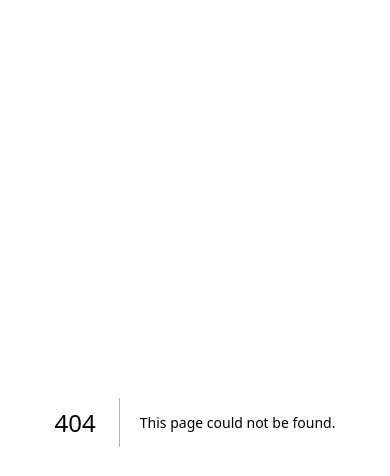
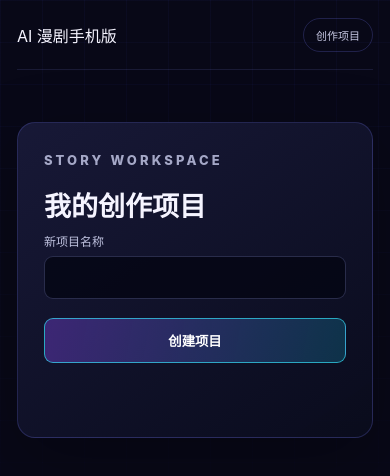
Before and after one commit to Qazwesrd/AI-Comic-Mobile, a Next.js app in the folder apps/web/: page /projects in a window 390 px wide. Before the commit this address had no page. Shown: the top 476 px of the page. Built offline with nearby package versions, Linux system fonts and the light colour scheme; no server answers.

Commit message:
Add mobile product page: apps/web/src/app/projects/page.tsx

```diff
--- /dev/null
+++ b/apps/web/src/app/projects/page.tsx
@@ -0,0 +1,11 @@
+"use client";
+import { FormEvent,useEffect,useState } from "react";
+const API=process.env.NEXT_PUBLIC_API_BASE_URL||"http://127.0.0.1:8000";
+type Project={id:number;title:string;description:string;status:string};
+export default function ProjectsPage(){const [projects,setProjects]=useState<Project[]>([]);const [title,setTitle]=useState("");const [text,setText]=useState("");const [selected,setSelected]=useState<number|null>(null);const [message,setMessage]=useState("");
+async function load(){const r=await fetch(`${API}/api/v1/projects`,{credentials:"include"});if(r.ok)setProjects(await r.json());}
+useEffect(()=>{void load();},[]);
+async function create(e:FormEvent){e.preventDefault();const r=await fetch(`${API}/api/v1/projects`,{method:"POST",credentials:"include",headers:{"Content-Type":"application/json"},body:JSON.stringify({title,description:"手机端漫剧项目"})});const d=await r.json();if(!r.ok){setMessage(d.detail||"请先登录");return;}setSelected(d.id);setTitle("");setMessage("项目已创建");void load();}
+async function importNovel(e:FormEvent){e.preventDefault();if(!selected)return;const r=await fetch(`${API}/api/v1/projects/${selected}/novels`,{method:"POST",credentials:"include",headers:{"Content-Type":"application/json"},body:JSON.stringify({title:"导入小说",text})});const d=await r.json();setMessage(r.ok?`导入完成：已拆分 ${d.chapter_count} 章。 ${d.message}`:d.detail||"导入失败");}
+return <main className="app-shell"><header className="topbar"><a className="brand" href="/">AI 漫剧手机版</a><span className="system-pill">创作项目</span></header><section className="account-wrap"><div className="account-card"><p className="eyebrow">STORY WORKSPACE</p><h1>我的创作项目</h1><form className="account-form" onSubmit={create}><label>新项目名称<input required value={title} onChange={e=>setTitle(e.target.value)}/></label><button className="account-submit">创建项目</button></form>{projects.map(p=><button key={p.id} className={`portal-card project-select ${selected===p.id?"selected":""}`} onClick={()=>setSelected(p.id)}><strong>{p.title}</strong><p>{p.description}</p></button>)}{selected&&<form className="account-form" onSubmit={importNovel}><h2>导入小说文本</h2><textarea required rows={10} maxLength={5000000} value={text} onChange={e=>setText(e.target.value)} placeholder="粘贴小说正文，支持自动识别常见章节标题…"/><button className="account-submit">导入并拆分章节</button></form>}<p className="account-message">{message}</p></div></section></main>;
+}
```
